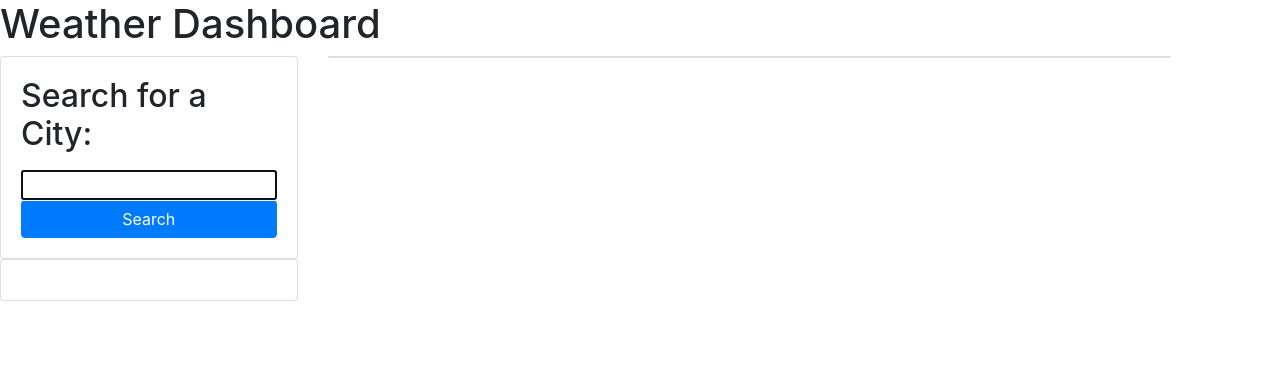
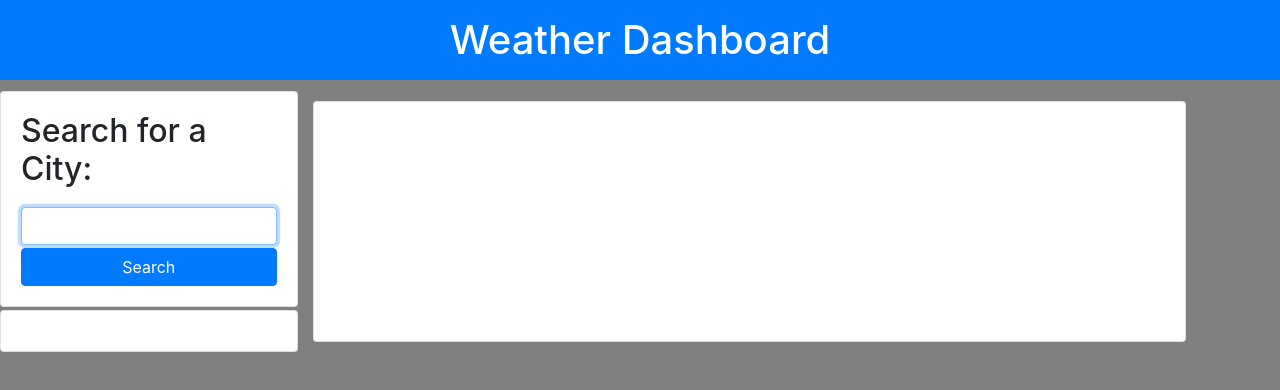
Before and after one commit to d104601/Weather_Dashboard, a plain HTML site: page index.html in a window 1280 px wide. Drawn offline with nearby package versions, Linux system fonts and the light colour scheme.

Commit message:
fixed some bugs

```diff
--- a/index.html
+++ b/index.html
@@ -6,12 +6,12 @@
         <meta http-equiv="X-UA-Compatible" content="ie=edge" />
         <link rel="stylesheet" href="https://cdnjs.cloudflare.com/ajax/libs/twitter-bootstrap/4.5.0/css/bootstrap.min.css" />
         <link rel="stylesheet" href="https://code.jquery.com/ui/1.12.1/themes/base/jquery-ui.css" />
-        <link rel="stylesheet" href="style.css" />
+        <link rel="stylesheet" href="style.css">
         <title>Weather Dashboard</title>
     </head>
     <body class="flex-column min-100-vh">
         <header>
-            <h1>Weather Dashboard</h1>
+            <h1 class="bg-primary text-white text-center p-3">Weather Dashboard</h1>
         </header>
         <main class="flex-row justify-space-between row">
             <!-- Section for input -->
@@ -19,7 +19,7 @@
                 <div class="card">
                     <form id="cityForm" class="card-body">
                         <label class="form-label"><h2>Search for a City:</h2></label>
-                        <input id="city" type="text" autofocus="true" class="form-input">
+                        <input id="city" type="text" autofocus="true" class="form-control">
                         <button type="submit" class="btn btn-primary btn-block">Search</button>
                     </form>
                 </div>
@@ -32,12 +32,14 @@
             </section>
 
             <!-- Section to display results -->
-            <section class="col-12 col-md-8">
+            <section class="card col-12 col-md-8">
                 <!-- Today's forcast -->
-                <div id="today" class="card"></div>
+                <div id="today" class="card-body"></div>
                 <!-- 5-Day Forecast -->
-                <h2 id="futureTitle" class="col-12"></h2>
-                <div id="future" class="row"></div>
+                <div class="card-body">
+                    <h2 id="futureTitle" class="col-12"></h2>
+                    <div id="future" class="row"></div>
+                </div>
             </section>
         </main>
 
--- a/style.css
+++ b/style.css
@@ -0,0 +1,18 @@
+.card-body {
+    flex:auto
+}
+
+.card {
+    margin: 1% 0;
+}
+
+
+input {
+    margin: 1% 0;
+}
+
+
+
+body {
+    background-color: gray;
+}
```
